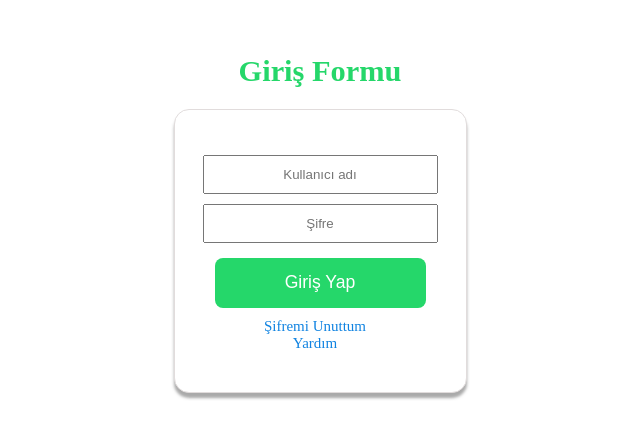
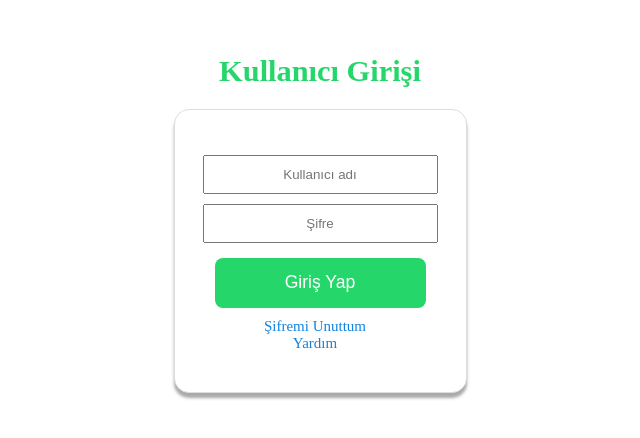
Before and after one commit to Mervegulatly/VigorMath, a React (Vite) app: page / in a window 1280 px wide. Shown: the part 142-580 px from the top of the page, without its empty margins (320-960 px from the left). Built offline with nearby package versions, Linux system fonts and the light colour scheme.

Commit message:
Login naming update

```diff
--- a/src/pages/LoginPage.tsx
+++ b/src/pages/LoginPage.tsx
@@ -27,7 +27,7 @@ const LoginPage = () => {
 
   return (
     <div className="App">
-      <h2 className='input-wrapper-h2'>Giriş Formu</h2>
+      <h2 className='input-wrapper-h2'>Kullanıcı Girişi</h2>
       <Form>
         <Input
           type="text"
```
